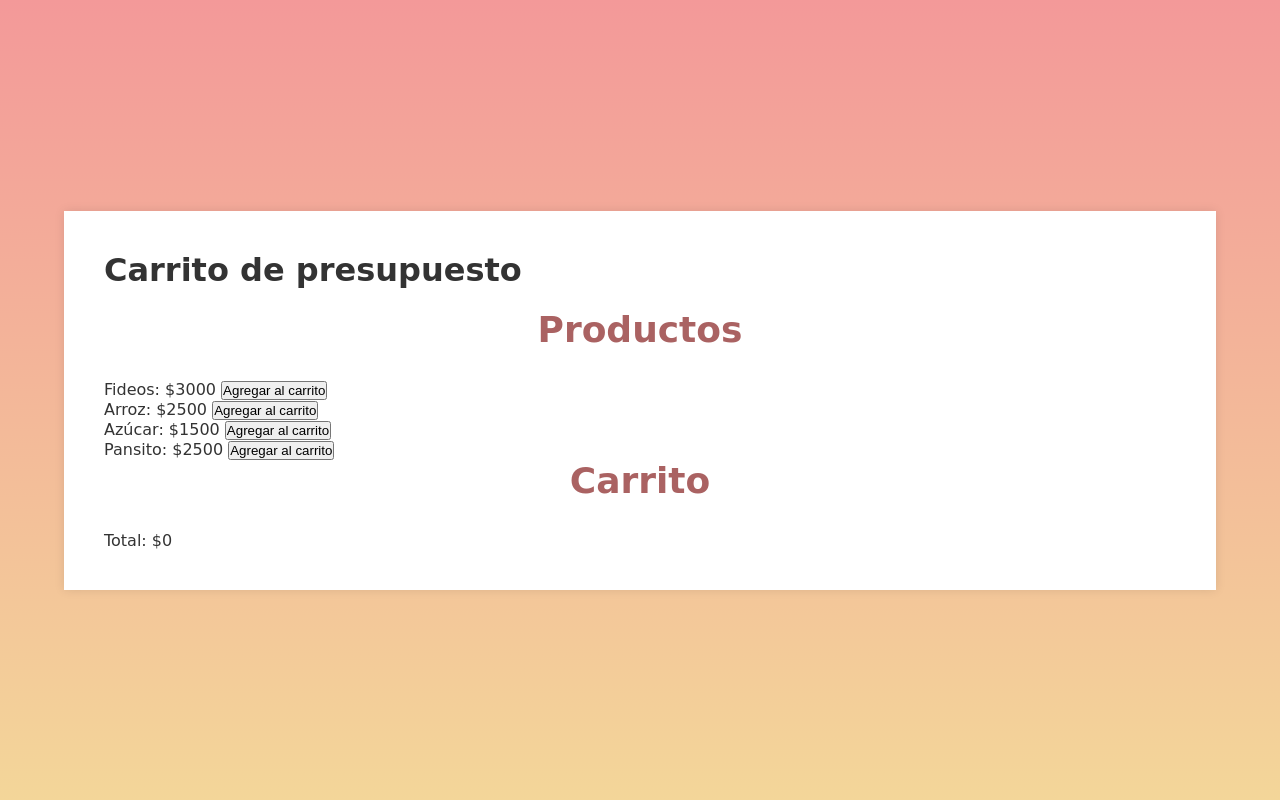
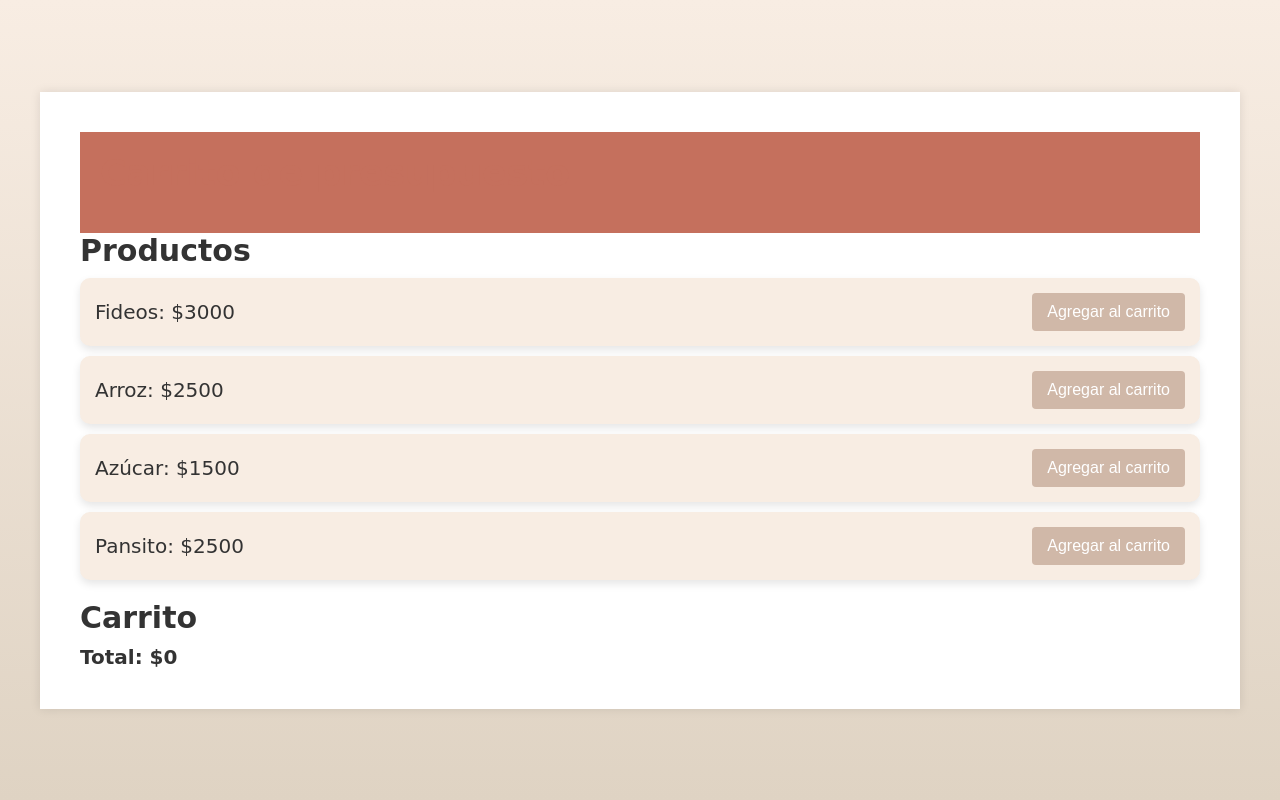
Before and after one commit to Cristian0Caceres/INFO1170_G1_SEC1, a PHP site: page /Carrito_Presupuesto.html in a window 1280 px wide. Run offline with PHP 8.4, Linux system fonts and the light colour scheme.

Commit message:
carrito_styles.css

```diff
--- a/carrito_styles.css
+++ b/carrito_styles.css
@@ -1,4 +1,4 @@
-/* Estilos generales */
+/* Reset básico */
 * {
     margin: 0;
     padding: 0;
@@ -8,21 +8,23 @@
 body {
     font-family: 'Comic Sans MS', sans-serif;
     color: #333;
-    background: linear-gradient(to bottom, rgb(243, 153, 153), rgb(243, 214, 153));
+    background: linear-gradient(to bottom, #F8EDE3, #DFD3C3);
     display: flex;
     justify-content: center;
     align-items: center;
     min-height: 100vh;
     padding: 20px;
+    font-size: 20px; /* Ajustar fuente base */
 }
 
 .container {
-    width: 90vw;
+    width: 100vw;
     max-width: 1200px;
     background-color: #ffffff;
     box-shadow: 0 0 10px rgba(0, 0, 0, 0.1);
     display: flex;
     flex-direction: column;
+    position: relative;
     padding: 40px;
 }
 
@@ -30,92 +32,59 @@
     display: flex;
     justify-content: space-between;
     align-items: center;
-    padding-bottom: 20px;
+    padding: 20px;
+    background-color: #C5705D;
+    position: relative;
+    font-size: 1.2em;
+    color: #fff;
 }
 
-.logo {
-    width: 150px;
-    height: auto;
+h1 {
+    color: #C5705D;
+    font-size: 36px;
+    margin-bottom: 20px;
 }
 
-.header-right .btn-volver {
-    padding: 10px 20px;
-    background-color: #630303;
-    color: white;
-    text-decoration: none;
-    border-radius: 5px;
-    font-size: 18px;
-}
-
-.header-right .btn-volver:hover {
-    background-color: #500000;
-}
-
-h2 {
-    text-align: center;
-    margin-bottom: 30px;
-    font-size: 36px;
-    color: #aa6262;
-}
-
-.carrito-container {
+.product, .cart-item {
+    background-color: #F8EDE3;
+    padding: 15px;
+    border-radius: 10px;
+    box-shadow: 0 4px 8px rgba(0, 0, 0, 0.1);
+    margin: 10px 0;
     display: flex;
-    flex-direction: column;
-    background-color: #f8f8f8;
-    padding: 30px;
-    border-radius: 10px;
-    box-shadow: 0 6px 12px rgba(0, 0, 0, 0.1);
-}
-
-.carrito-tabla {
-    width: 100%;
-    border-collapse: collapse;
-    margin-bottom: 20px;
+    justify-content: space-between;
+    align-items: center;
     font-size: 20px;
 }
 
-.carrito-tabla th, .carrito-tabla td {
-    padding: 15px;
-    text-align: center;
-    border-bottom: 1px solid #ddd;
+.product:hover, .cart-item:hover {
+    background-color: #DFD3C3;
 }
 
-.carrito-tabla th {
-    background-color: #aa6262;
-    color: white;
+.product button, .remove {
+    background-color: #D0B8A8;
+    color: #fff;
+    border: none;
+    padding: 10px 15px;
+    border-radius: 4px;
+    cursor: pointer;
+    font-size: 16px;
 }
 
-.total-carrito {
-    display: flex;
-    justify-content: space-between;
-    align-items: center;
-    padding-top: 20px;
-    font-size: 24px;
+.remove {
+    color: #fff;
+    background-color: #C5705D;
 }
 
-.total-carrito h3 {
-    color: #630303;
+.cart {
+    margin-top: 20px;
 }
 
-.btn-comprar {
-    padding: 10px 20px;
-    background-color: #630303;
-    color: white;
-    border: none;
-    border-radius: 5px;
-    cursor: pointer;
-    font-size: 20px;
+.cart-items {
+    margin-top: 10px;
 }
 
-.btn-comprar:hover {
-    background-color: #500000;
+.total {
+    font-weight: bold;
+    margin-top: 10px;
 }
-
-footer {
-    background-color: #3b0404;
-    color: #ffffff;
-    text-align: center;
-    padding: 20px 0;
-    margin-top: 40px;
-    font-size: 1.1em;
-}
```
